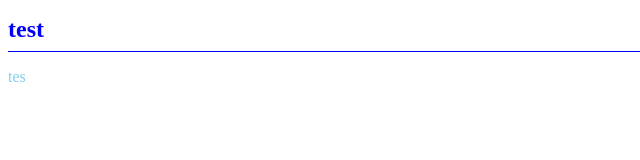
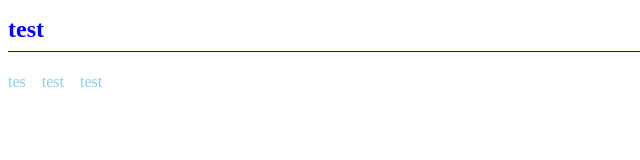
Before and after one commit to tadatizu/tadatizu.github.io, a plain HTML site: page index.html in a window 1280 px wide. Shown: the full height of the page, 0-640 px from the left. Drawn offline with Linux system fonts and the light colour scheme.

Commit message:
Add files via upload

```diff
--- a/index.html
+++ b/index.html
@@ -7,6 +7,6 @@
     </head>
     <body>
         <h1>test</h1>
-        <p>tes</p>
+        <p>tes　test　test </p>
     </body>
 </html>
```
